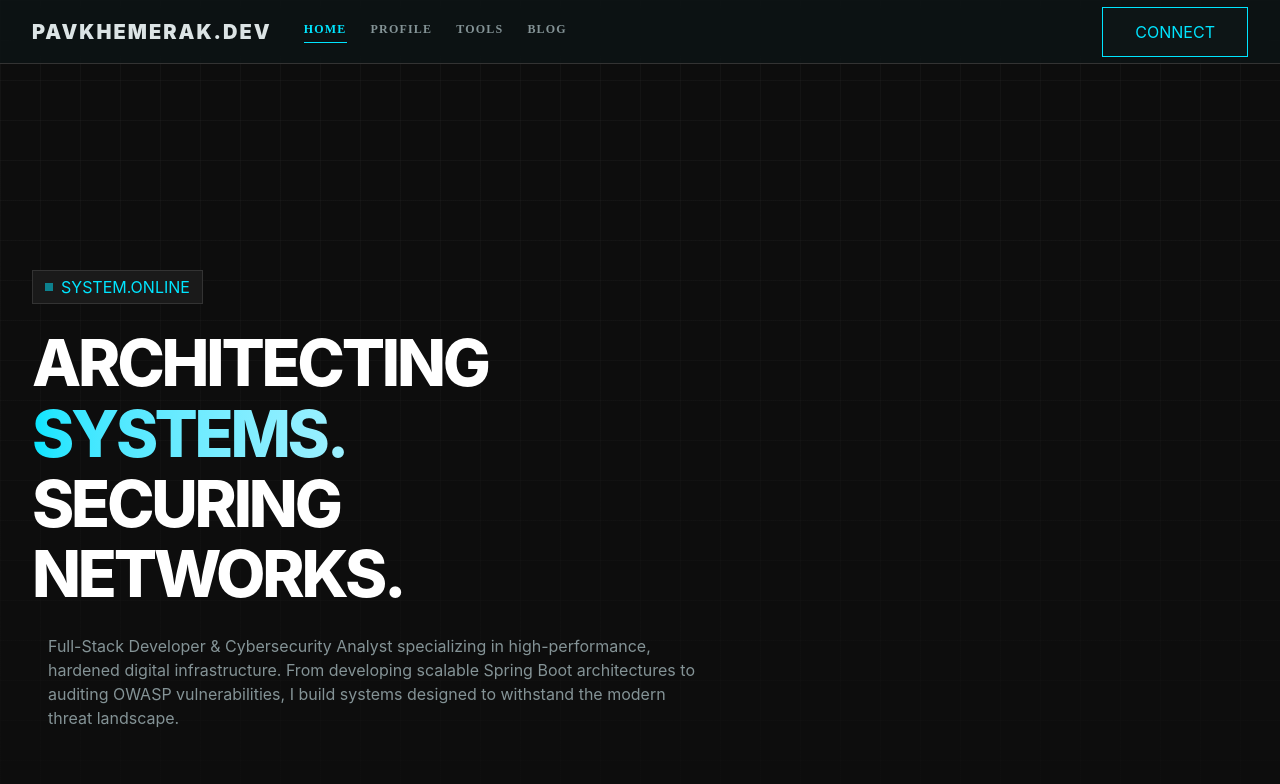
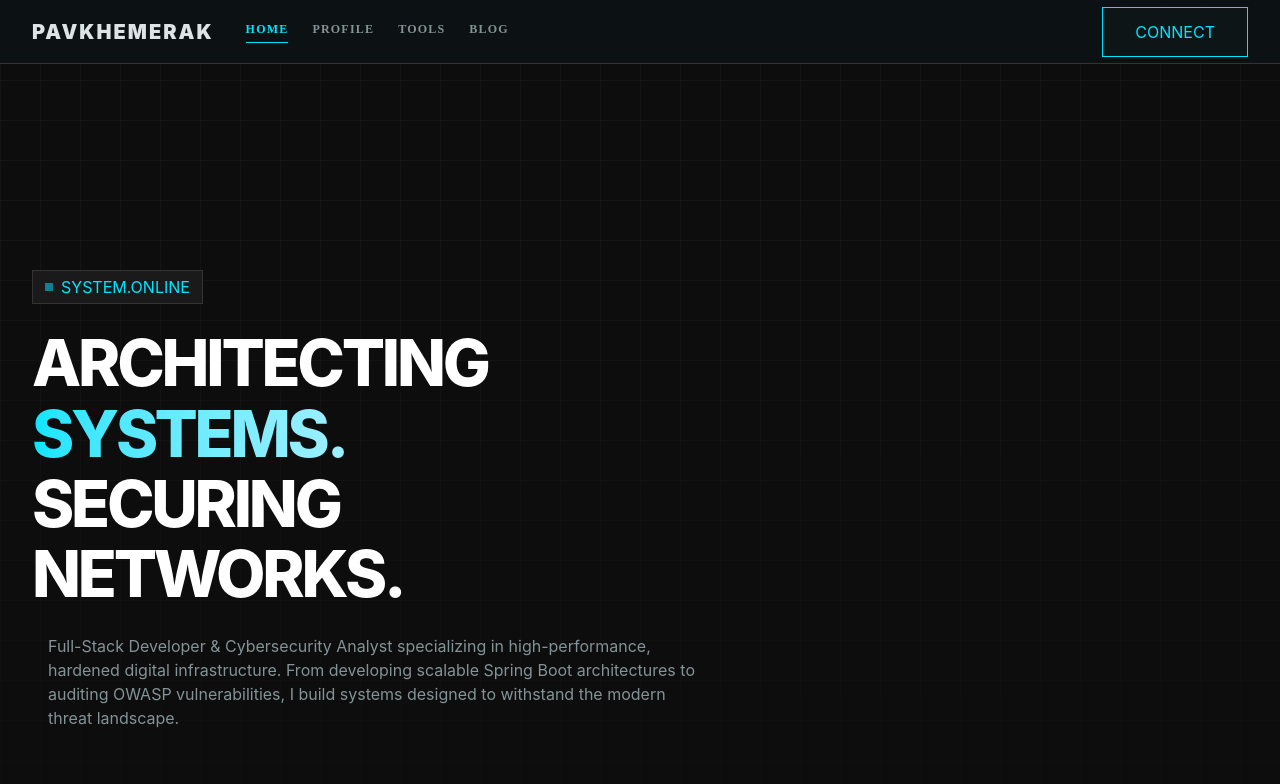
Before and after one commit to khemerak/pavkhemerak.is-a.dev, a Next.js app: page / in a window 1280 px wide. Shown: the top 784 px of the page. Built offline with nearby package versions, Linux system fonts and the light colour scheme.

Commit message:
feat: implement global NavBar and Footer components and update project documentation

```diff
--- a/components/Footer.tsx
+++ b/components/Footer.tsx
@@ -5,7 +5,7 @@ export const Footer: React.FC = () => {
   return (
     <footer className="w-full flex flex-col items-center px-4 py-8 gap-6 bg-[#0D0D0D] border-t border-[#333333] mt-8 md:flex-row md:justify-between md:px-8 md:py-12 md:mt-0">
       <div className="text-lg font-black text-white uppercase tracking-widest">
-        pavkhemerak.dev
+        pavkhemerak
       </div>
       <div className="flex flex-wrap justify-center gap-4 w-full md:w-auto">
         <Link
--- a/components/NavBar.tsx
+++ b/components/NavBar.tsx
@@ -13,8 +13,8 @@ interface NavLinkProps {
 
 const NavLink: React.FC<NavLinkProps> = ({ href, children, isActive, isSamePage }) => {
   const className = `label-caps transition-all duration-200 active:scale-95 ${isActive
-      ? "text-primary border-b border-primary pb-1"
-      : "text-outline hover:text-primary cursor-crosshair"
+    ? "text-primary border-b border-primary pb-1"
+    : "text-outline hover:text-primary cursor-crosshair"
     }`;
 
   if (href.startsWith("/#") && isSamePage) {
@@ -91,7 +91,7 @@ export const NavBar: React.FC = () => {
           className="text-xl font-black text-foreground tracking-widest uppercase truncate"
           href="/"
         >
-          pavkhemerak.dev
+          pavkhemerak
         </Link>
         <div className="hidden md:flex gap-6">
           <NavLink href="/" isActive={getIsActive("/")} isSamePage={pathname === "/"}>Home</NavLink>
```
Also changed, not shown: 1 other file (tests, documents, lock files or other folders).
